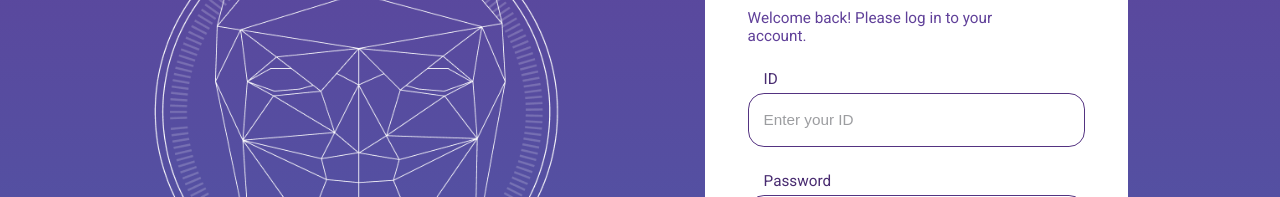
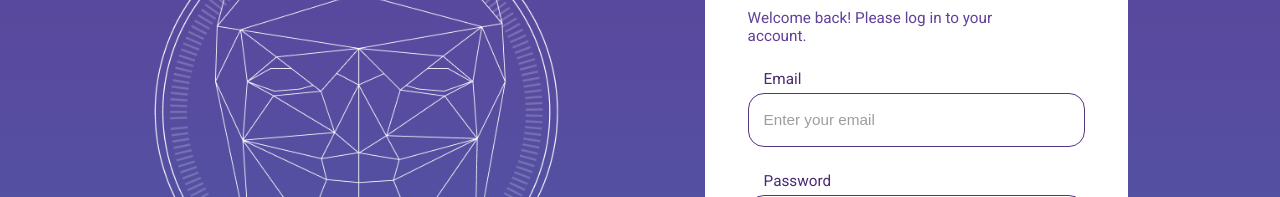
Before and after one commit to Chafic123/Attendance-Frontend, a React (Vite) app: page / in a window 1280 px wide. Shown: the part 237-434 px from the top of the page. Built offline with nearby package versions, Linux system fonts and the light colour scheme.

Commit message:
Added dynamic course display and fixed login functionality

```diff
--- a/src/Components/Generals/Course.jsx
+++ b/src/Components/Generals/Course.jsx
@@ -1,24 +1,41 @@
+import React, { useState, useEffect } from "react";
 import { Icon } from "@mui/material";
-import PropTypes from 'prop-types';
-import "../../CSS/Course.css"
+import PropTypes from "prop-types";
+import "../../CSS/Course.css";
+import coursesData from "../../JSON/Courses.json";
 
-export default function Course( props ) {
+export default function Course(props) {
+
+  const [courses, setCourses] = useState([]);
+
+  useEffect(() => {
+    // Filter courses based on student email
+    const filteredCourses = coursesData.filter(
+      (course) => course.studentEmail === props.studentEmail
+    );
+    setCourses(filteredCourses);
+  }, [props.studentEmail]);  // Runs whenever studentEmail prop changes
 
   return (
-    <div className="course" >
-      <div className="courseDetails">
-        <div className="courseBorder"></div>
-        <div className="courseText">
-          <p className = "courseCode">GRDS424</p>
-          <p className = "courseName">Web and Interactive Design</p>
-          <p className = "courseInstructor">Myriam Chamoon</p>
+    <div className="courses-container">
+      {courses.map((course, index) => (
+        <div className="course" key={index}>
+          <div className="courseDetails">
+            <div className="courseBorder"></div>
+            <div className="courseText">
+              <p className="courseCode">{course.courseId}</p>
+              <p className="courseName">{course.courseName}</p>
+              <p className="courseInstructor">{course.courseInstructor}</p>
+            </div>
+          </div>
+          {props.user === "Admin" ? <Icon>more_vert</Icon> : null}
         </div>
-      </div>
-      {props.user === "Admin" ? (<Icon>more_vert</Icon>) : null}
+      ))}
     </div>
   );
 }
 
 Course.propTypes = {
   user: PropTypes.string.isRequired,
+  studentEmail: PropTypes.string.isRequired, // Ensuring student email is passed
 };
--- a/src/Components/Student/StudentMainContent.jsx
+++ b/src/Components/Student/StudentMainContent.jsx
@@ -36,8 +36,8 @@ export default function StudentMainContent(props) {
           <div>
             <StudentFilter title="StudentFilter" />
           </div>
-          <Course />
-          <Course />
+          <Course studentEmail="student1@example.com" />
+
 
         </div>
       ) : props.selectedDashboardITem === "View Schedule" ? (
--- /dev/null
+++ b/src/JSON/AdminLogin.json
@@ -0,0 +1,10 @@
+[
+    {
+      "email": "admin1@example.com",
+      "password": "admin1234"
+    },
+    {
+      "email": "admin2@example.com",
+      "password": "admin5678"
+    }
+  ]
--- /dev/null
+++ b/src/JSON/Courses.json
@@ -0,0 +1,32 @@
+[
+    {
+      "courseId": "GRDS424",
+      "courseName": "Web and Interactive Design",
+      "courseInstructor": "Myriam Chamoon",
+      "studentEmail": "student1@example.com"
+    },
+    {
+      "courseId": "CS101",
+      "courseName": "Introduction to Computer Science",
+      "courseInstructor": "John Doe",
+      "studentEmail": "student2@example.com"
+    },
+    {
+      "courseId": "MATH201",
+      "courseName": "Linear Algebra",
+      "courseInstructor": "Jane Smith",
+      "studentEmail": "student1@example.com"
+    },
+    {
+      "courseId": "HIST102",
+      "courseName": "World History",
+      "courseInstructor": "Alice Brown",
+      "studentEmail": "student2@example.com"
+    },
+    {
+        "courseId": "HIST1022",
+        "courseName": "World History",
+        "courseInstructor": "Alice",
+        "studentEmail": "student2@example.com"
+      }
+  ]
--- /dev/null
+++ b/src/JSON/StudentLogin.json
@@ -0,0 +1,22 @@
+[
+  {
+    "email": "student1@example.com",
+    "password": "student123"
+  },
+  {
+    "email": "student2@example.com",
+    "password": "student456"
+  },
+  {
+    "email": "student3@example.com",
+    "password": "student789"
+  },
+  {
+    "email": "student4@example.com",
+    "password": "student1011"
+  },
+  {
+    "email": "student5@example.com",
+    "password": "student1213"
+  }
+]
--- a/src/Pages/Login.jsx
+++ b/src/Pages/Login.jsx
@@ -1,18 +1,56 @@
 import Logo from "../Components/Generals/Logo";
 import "../CSS/Login.css";
 import { useNavigate } from 'react-router-dom';
+import { useState } from 'react';
+
+// Import JSON files as modules
+import adminData from '../json/AdminLogin.json';
+import studentData from '../json/StudentLogin.json';
 
 export default function Login() {
+    const [email, setEmail] = useState('');
+    const [password, setPassword] = useState('');
+    const [errorMessage, setErrorMessage] = useState('');
     const navigate = useNavigate();
 
     const handleLoginClick = () => {
-        navigate('/Admin');
+        if (!email || !password) {
+            setErrorMessage('Email and password are required.');
+            return;
+        }
+        // Fetching Admin or Student login data based on email
+        const userData = fetchData(email, password);
+
+        if (userData) {
+            if (userData.type === "admin") {
+                navigate('/Admin');  // Navigate to Admin page
+            } else {
+                navigate('/Student');  // Navigate to Student page
+            }
+        } else {
+            setErrorMessage('Wrong email or password.');
+        }
+    };
+
+    // Function to fetch the login data
+    const fetchData = (email, password) => {
+        // Check if email exists in Admin data and password is correct
+        let adminUser = adminData.find(user => user.email === email);
+        if (adminUser && adminUser.password === password) {
+            return { type: 'admin' };
+        }
+
+        // Check if email exists in Student data and password is correct
+        let studentUser = studentData.find(user => user.email === email);
+        if (studentUser && studentUser.password === password) {
+            return { type: 'student' };
+        }
+
+        return null; // If no match found
     };
 
     return (
-        <div
-            className="login-container"
-        >
+        <div className="login-container">
             <Logo />
             <div id="body-container">
                 <div id="body-login">
@@ -20,7 +58,7 @@ export default function Login() {
                         <img src="../public/Images/Login.png" alt="Login Illustration" />
                     </div>
                     <div id="form-div">
-                        <form action="">
+                        <form onSubmit={(e) => e.preventDefault()}>
                             <div id="form-txt">
                                 <p id="form-title">Log In</p>
                                 <p id="form-des">
@@ -28,27 +66,30 @@ export default function Login() {
                                 </p>
                             </div>
                             <div className="form-inputs">
-                                <label htmlFor="ID" className="input-label">
-                                    ID
-                                </label>
+                                <label htmlFor="email" className="input-label">Email</label>
                                 <input
-                                    type="text"
-                                    id="ID"
+                                    type="email"
+                                    id="email"
                                     className="user-input"
-                                    placeholder="Enter your ID"
+                                    placeholder="Enter your email"
+                                    value={email}
+                                    onChange={(e) => setEmail(e.target.value)}
+
                                 />
                             </div>
                             <div className="form-inputs">
-                                <label htmlFor="password" className="input-label">
-                                    Password
-                                </label>
+                                <label htmlFor="password" className="input-label">Password</label>
                                 <input
                                     type="password"
                                     id="password"
                                     className="user-input"
                                     placeholder="*********"
+                                    value={password}
+                                    onChange={(e) => setPassword(e.target.value)}
+
                                 />
                             </div>
+                            {errorMessage && <p style={{ color: 'red' }}>{errorMessage}</p>}  {/* Display error message */}
                             <div id="post-input">
                                 <div id="remember-cont">
                                     <input
```
